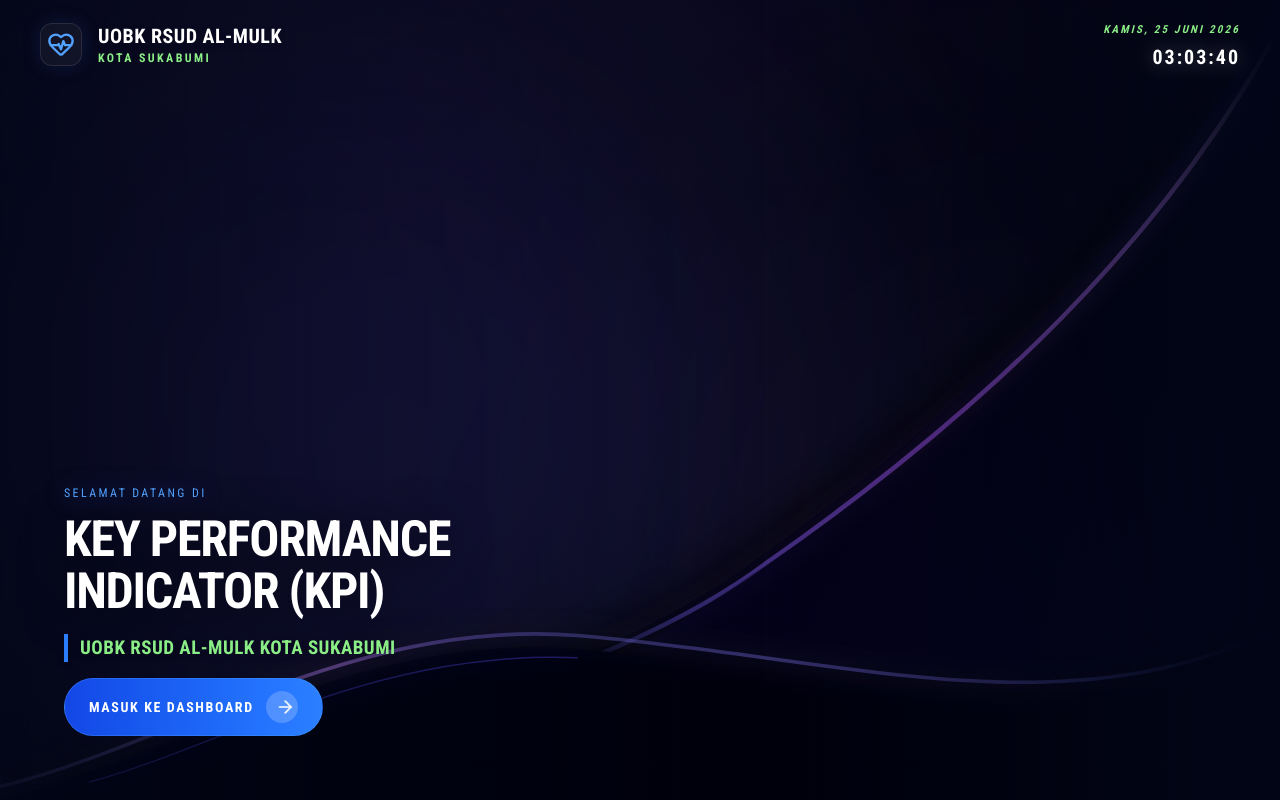
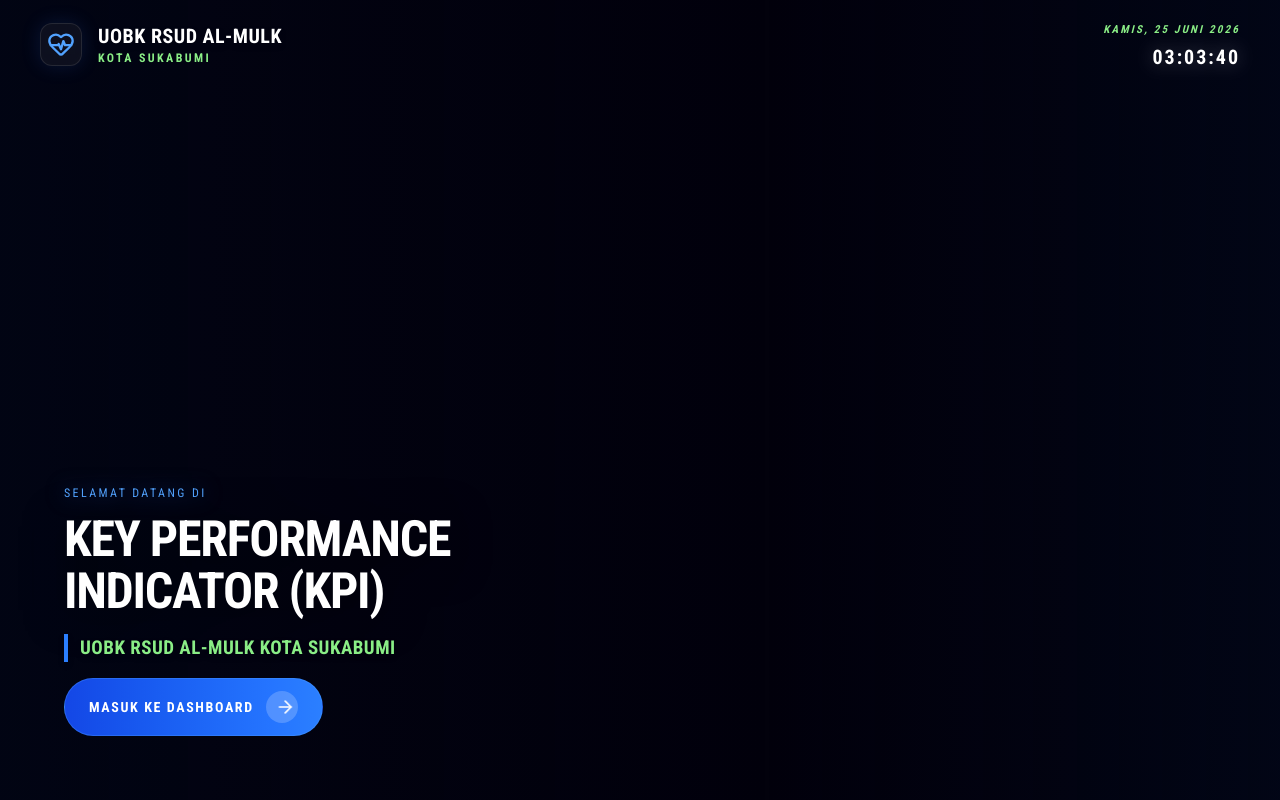
Before and after one commit to yanmedrsudalmulk-67/KPI-RSAM, a Next.js app: page / in a window 1280 px wide. Built offline with nearby package versions, Linux system fonts and the light colour scheme; no server answers; the database is empty.

Commit message:
ui: improve background rendering and visibility
Refactor background gradients for better mobile legibility and prevent default decorations from rendering on the welcome page.

```diff
--- a/app/page.tsx
+++ b/app/page.tsx
@@ -37,8 +37,14 @@ export default function LandingPage() {
     <div className="min-h-screen text-white flex flex-col relative font-roboto-condensed overflow-hidden">
       {/* Background Cinematic Overlay for Landing Page */}
       <div className="absolute inset-0 z-[-1] pointer-events-none">
-        <div className="absolute top-0 left-0 bottom-0 w-full md:w-[60%] bg-gradient-to-r from-[#020617]/70 via-[#020617]/30 to-transparent"></div>
-        <div className="absolute top-0 right-0 bottom-0 w-full md:w-[40%] bg-gradient-to-l from-[#020617]/90 via-[#020617]/40 to-transparent"></div>
+        {/* Mobile / Portrait mode: light bottom-up gradient to protect text legibility, keeping the main background clear & visible with high contrast like landscape */}
+        <div className="absolute inset-0 bg-gradient-to-t from-[#020617]/85 via-[#020617]/25 to-transparent block md:hidden portrait:block landscape:hidden"></div>
+
+        {/* Landscape / Desktop cinematic side gradients (prevented from overlapping/stacking in portrait) */}
+        <div className="hidden md:block landscape:block portrait:hidden absolute inset-0">
+          <div className="absolute top-0 left-0 bottom-0 w-[60%] bg-gradient-to-r from-[#020617]/70 via-[#020617]/30 to-transparent"></div>
+          <div className="absolute top-0 right-0 bottom-0 w-[40%] bg-gradient-to-l from-[#020617]/90 via-[#020617]/40 to-transparent"></div>
+        </div>
       </div>
 
       {/* Header */}
--- a/components/BackgroundDecorations.tsx
+++ b/components/BackgroundDecorations.tsx
@@ -178,7 +178,7 @@ export default function BackgroundDecorations() {
       )}
 
       {/* CASE C: Default Modern Abstract Luxury Gradient Theme (The beautiful SVG vectors) */}
-      {bgType === "default" && (
+      {bgType === "default" && !isWelcomePage && (
         <>
           {/* Ambient Glow Bubbles */}
           <div
```
